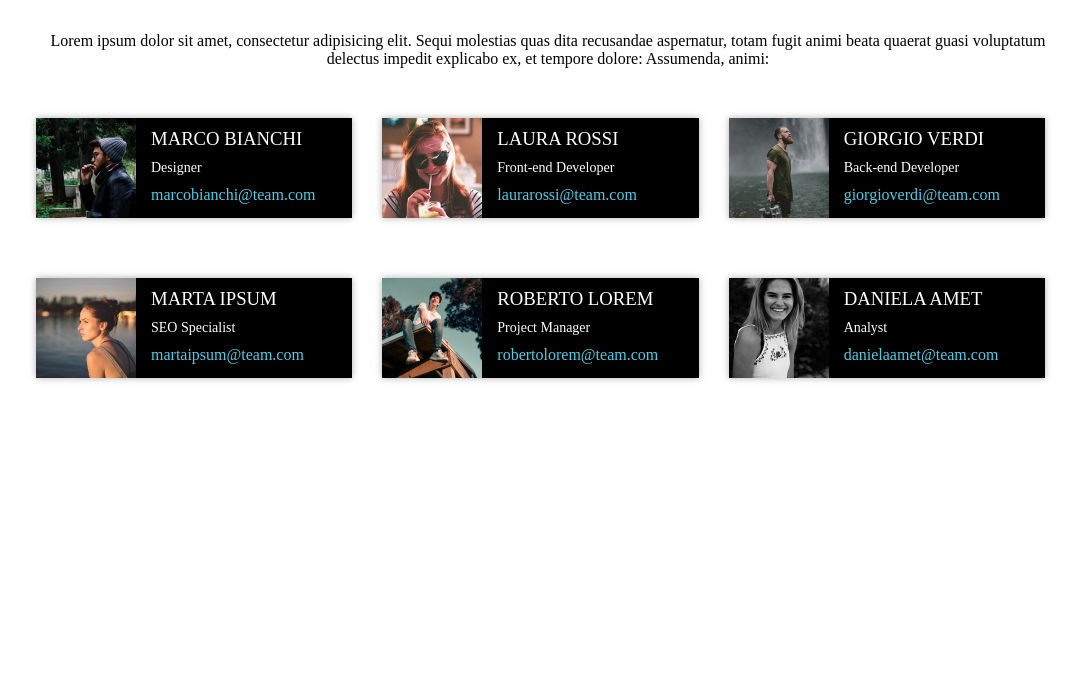
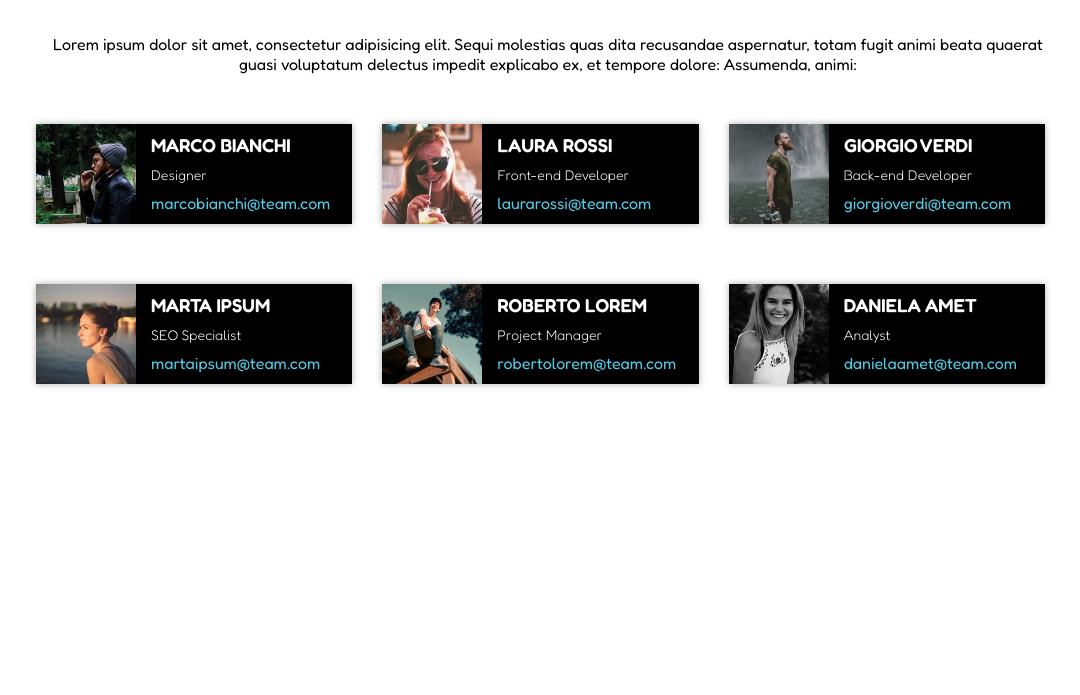
Before and after one commit to jacopo-derrico/html-css-float-cards, a plain HTML site: page index.html in a window 1280 px wide. Shown: the part 105-800 px from the top of the page, without its empty margins (92-1172 px from the left). Drawn offline with Linux system fonts and the light colour scheme.

Commit message:
linked google font

```diff
--- a/assets/css/style.css
+++ b/assets/css/style.css
@@ -7,6 +7,7 @@
 body {
     width: 80%;
     margin: 0 auto;
+    font-family: 'Fredoka', sans-serif;
 }
 
 /* title and description style */
@@ -64,7 +65,7 @@ img {
 h3 {
     text-transform: uppercase;
     color: #fff;
-    font-weight: 500;
+    font-weight: 600;
 }
 
 h6 {
--- a/index.html
+++ b/index.html
@@ -7,6 +7,10 @@
     <title>Float cards</title>
 
     <link rel="stylesheet" href="./assets/css/style.css">
+    <link rel="preconnect" href="https://fonts.googleapis.com">
+    <link rel="preconnect" href="https://fonts.gstatic.com" crossorigin>
+    <link href="https://fonts.googleapis.com/css2?family=Fredoka:wght@300;400;500;600;700&display=swap"
+        rel="stylesheet">
 </head>
 
 <body>
```
